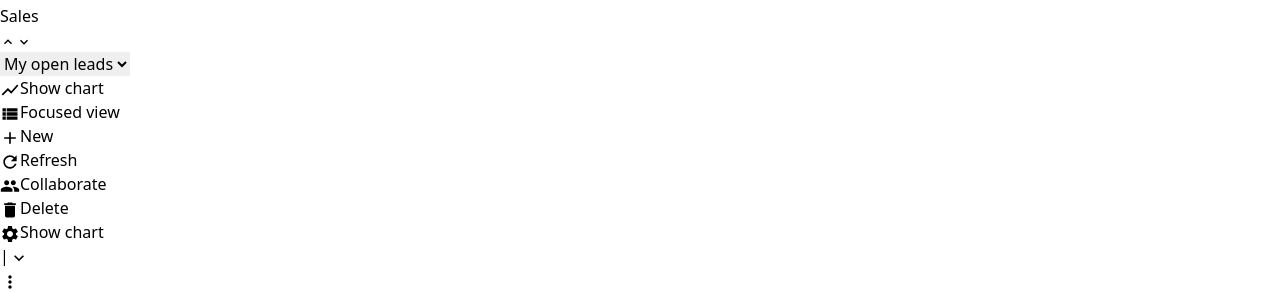
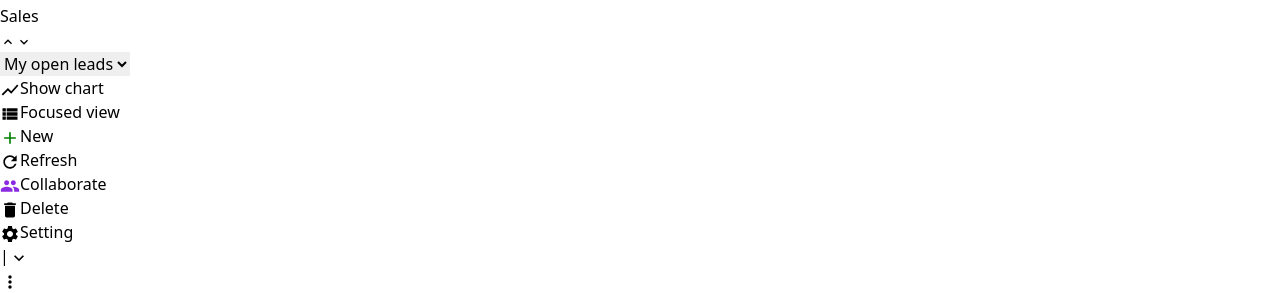
Before and after one commit to Peazzycole/worker, a Next.js app: page / in a window 1280 px wide. Shown: the part 846-1139 px from the top of the page. Built offline with nearby package versions, Linux system fonts and the light colour scheme.

Commit message:
Little fixes

```diff
--- a/src/app/Components/HeaderBar.tsx
+++ b/src/app/Components/HeaderBar.tsx
@@ -29,52 +29,52 @@ const HeaderBar = () => {
             {/* Action Icons */}
             <div className="flex items-center gap-3">
                 <div className="flex items-center space-x-4">
-                    <Tooltip title="Show chart">
+                    <Tooltip title="Display a detailed chart view" arrow={true}>
                         <div className="flex gap-1 cursor-pointer items-center ">
                             <ShowChartIcon sx={{ width: 20, height: 20 }} />
                             <span className="text-xs text-[#797979] font-bold whitespace-nowrap">Show chart</span>
                         </div>
                     </Tooltip>
 
-                    <Tooltip title="Focused view">
+                    <Tooltip title="Switch to a focused view for better analysis" arrow={true}>
                         <div className="flex gap-1 cursor-pointer items-center">
                             <ViewListIcon sx={{ width: 20, height: 20 }} />
                             <span className="text-xs text-[#797979] font-bold whitespace-nowrap">Focused view</span>
                         </div>
                     </Tooltip>
 
-                    <Tooltip title="New">
+                    <Tooltip title="Create a new item or entry" arrow={true}>
                         <div className="flex gap-1 cursor-pointer items-center">
-                            <AddIcon sx={{ width: 20, height: 20 }} />
+                            <AddIcon sx={{ width: 20, height: 20, color: "green" }} />
                             <span className="text-xs text-[#797979] font-bold whitespace-nowrap">New</span>
                         </div>
                     </Tooltip>
 
-                    <Tooltip title="Refresh">
+                    <Tooltip title="Reload or update the data" arrow={true}>
                         <div className="flex gap-1 cursor-pointer items-center">
                             <RefreshIcon sx={{ width: 20, height: 20 }} />
                             <span className="text-xs text-[#797979] font-bold whitespace-nowrap">Refresh</span>
                         </div>
                     </Tooltip>
 
-                    <Tooltip title="Collaborate">
+                    <Tooltip title="Invite others to collaborate on this item" arrow={true}>
                         <div className="flex gap-1 cursor-pointer items-center">
-                            <GroupIcon sx={{ width: 20, height: 20 }} />
+                            <GroupIcon sx={{ width: 20, height: 20, color: "blueviolet" }} />
                             <span className="text-xs text-[#797979] font-bold whitespace-nowrap">Collaborate</span>
                         </div>
                     </Tooltip>
 
-                    <Tooltip title="Delete">
+                    <Tooltip title="Remove this item permanently" arrow={true}>
                         <div className="flex gap-1 cursor-pointer items-center">
                             <DeleteIcon sx={{ width: 20, height: 20 }} />
                             <span className="text-xs text-[#797979] font-bold whitespace-nowrap">Delete</span>
                         </div>
                     </Tooltip>
 
-                    <Tooltip title="Smart data">
+                    <Tooltip title="Open settings or configure options">
                         <div className="flex gap-1 cursor-pointer items-center">
                             <SettingsIcon sx={{ width: 20, height: 20 }} />
-                            <span className="text-xs text-[#797979] font-bold whitespace-nowrap">Show chart</span>
+                            <span className="text-xs text-[#797979] font-bold whitespace-nowrap">Setting</span>
                         </div>
                     </Tooltip>
 
@@ -83,20 +83,20 @@ const HeaderBar = () => {
                 <div className="flex items-center gap-3">
                     <div className="flex items-center">
                         <span className="text-gray-200">|</span>
-                        <KeyboardArrowDownIcon sx={{ width: 20, height: 20 }} />
+                        <KeyboardArrowDownIcon className="cursor-pointer" sx={{ width: 20, height: 20 }} />
                     </div>
                     <div>
-                        <MoreVertIcon sx={{ width: 20, height: 20 }} />
+                        <MoreVertIcon className="cursor-pointer" sx={{ width: 20, height: 20 }} />
                     </div>
-                    <div className="flex items-center border border-gray-200 py-1 px-2 rounded">
+                    <div className="flex items-center border border-gray-200 py-1 px-2 rounded cursor-pointer hover:bg-gray-100 transition-all duration-300">
                         <PieChartIcon sx={{ width: 20, height: 20 }} />
                         <span className="text-xs text-[#797979] font-bold whitespace-nowrap">Smart data</span>
                     </div>
-                    <div className="flex items-center border border-gray-200 py-1 px-2 rounded">
+                    <div className="flex items-center border border-gray-200 py-1 px-2 rounded cursor-pointer hover:bg-gray-100 transition-all duration-300">
                         <FilterListIcon sx={{ width: 20, height: 20 }} />
                         <span className="text-xs text-[#797979] font-bold whitespace-nowrap">Edit filters</span>
                     </div>
-                    <div className="flex items-center border border-gray-200 py-1 px-2 rounded">
+                    <div className="flex items-center border border-gray-200 py-1 px-2 rounded cursor-pointer hover:bg-gray-100 transition-all duration-300">
                         <EditNoteIcon sx={{ width: 20, height: 20 }} />
                         <span className="text-xs text-[#797979] font-bold whitespace-nowrap">Edit columns</span>
                     </div>
```
